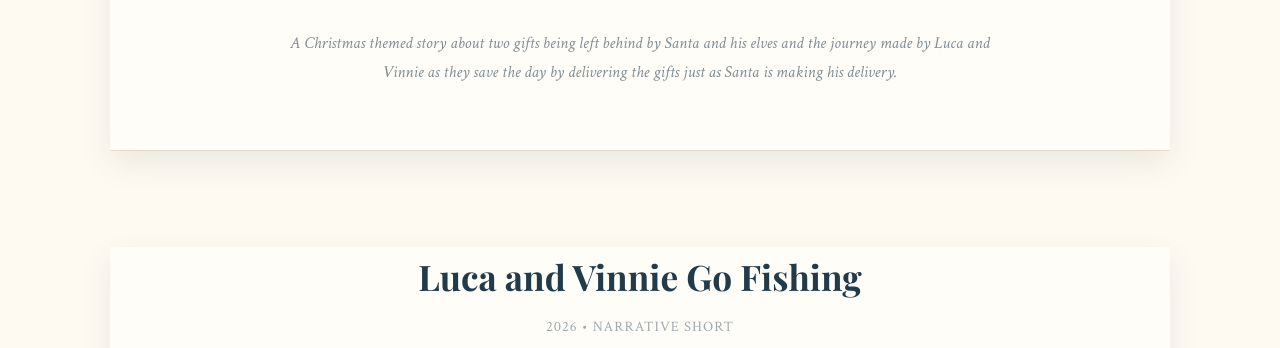
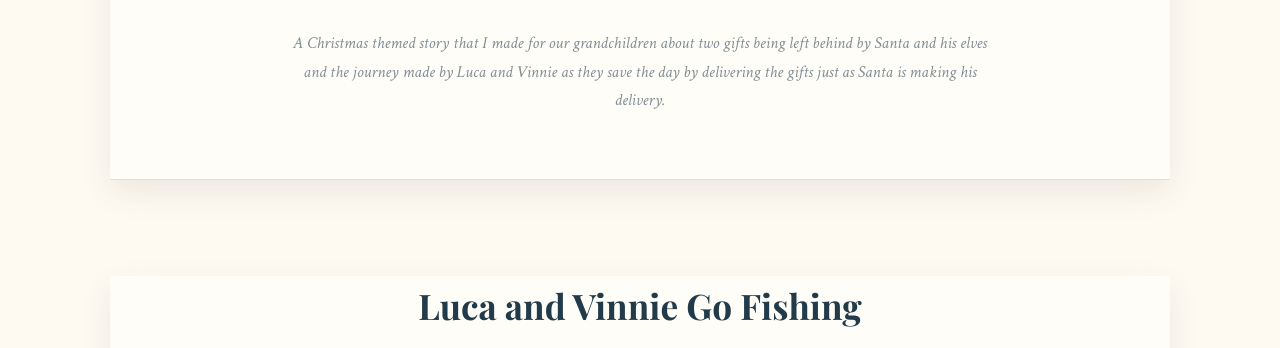
Before and after one commit to grochef/grochef.github.io, a plain HTML site: page videos.html in a window 1280 px wide. Shown: the part 1478-1826 px from the top of the page. Drawn offline with nearby package versions, Linux system fonts and the light colour scheme.

Commit message:
Update videos.html

```diff
--- a/videos.html
+++ b/videos.html
@@ -300,7 +300,7 @@
       <h2>Luca and Vinnie in "The Forgotten Gifts (Almost)</h2>
       <div class="meta">2026 • Narrative Short</div>
 		<iframe width="560" height="315" src="https://www.youtube.com/embed/knigHs5UO-8" title="YouTube video player" frameborder="0" allow="accelerometer; autoplay; clipboard-write; encrypted-media; gyroscope; picture-in-picture; web-share" referrerpolicy="strict-origin-when-cross-origin" allowfullscreen></iframe>
-      <div class="note">A Christmas themed story about two gifts being left behind by Santa and his elves and the journey made by Luca and Vinnie as they save the day by delivering the gifts just as Santa is making his delivery.</div>
+      <div class="note">A Christmas themed story that I made for our grandchildren about two gifts being left behind by Santa and his elves and the journey made by Luca and Vinnie as they save the day by delivering the gifts just as Santa is making his delivery.</div>
     </section>
 
     <section class="video-card">
```
